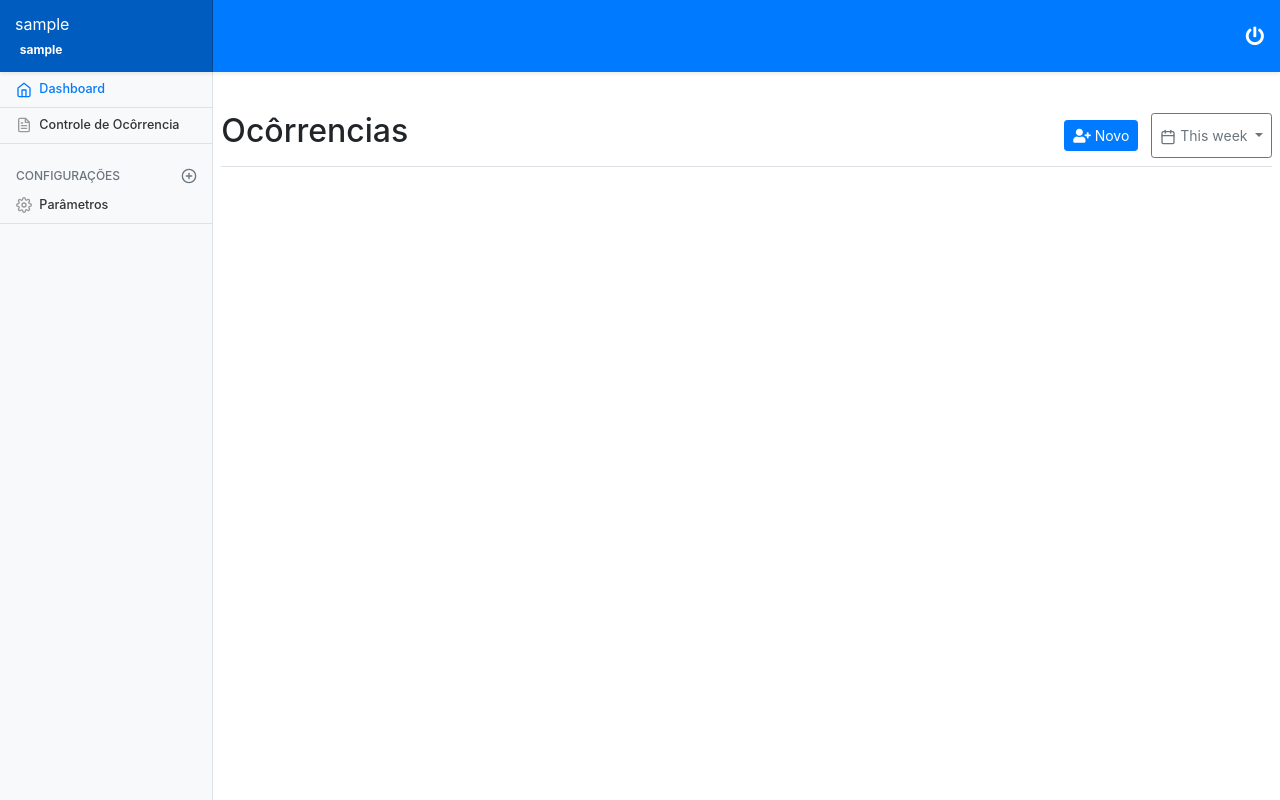
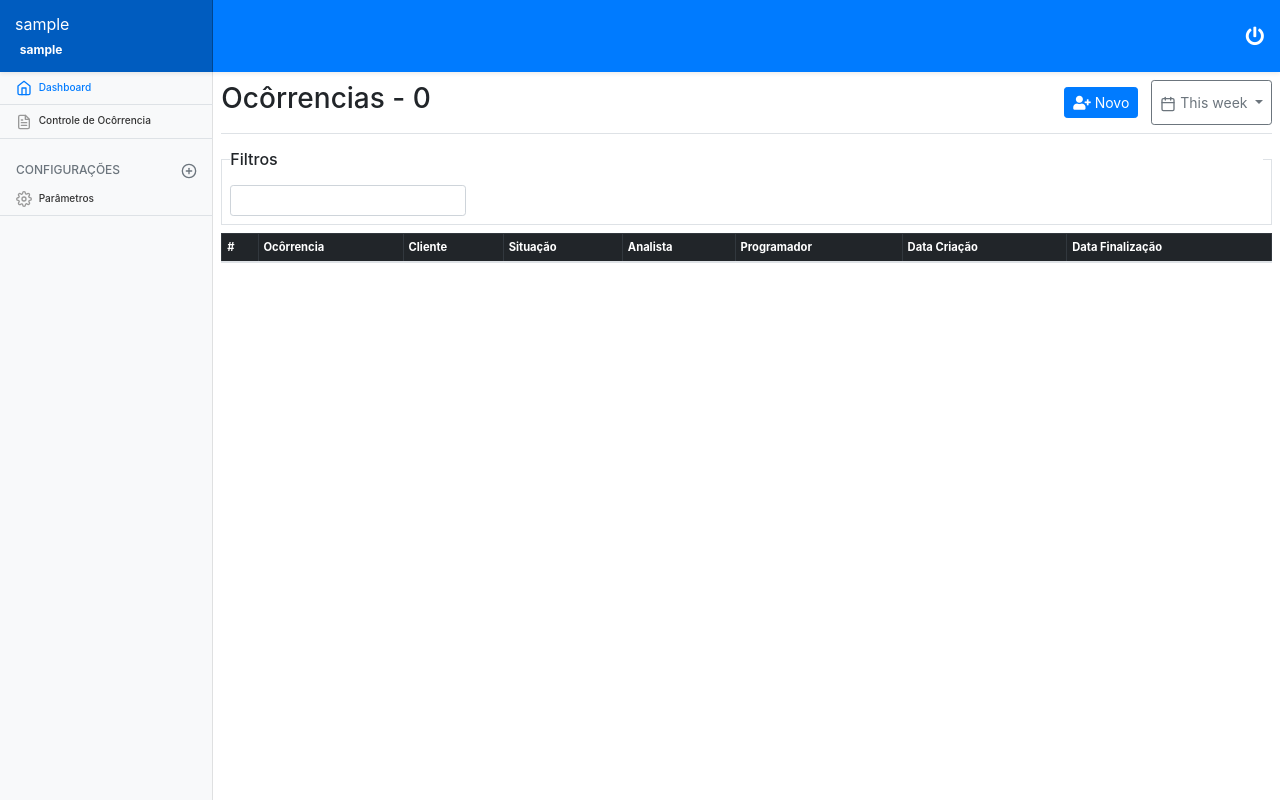
Before and after one commit to jppmainini/controle, a PHP site: page /index.php?link=ocorrencias in a window 1280 px wide. Run offline with PHP 8.4, Linux system fonts and the light colour scheme; the visitor is signed in with stand-in values (Sample User, id 1); tables that the repository leaves empty or names only in its code hold one stand-in row (values such as "Sample post"); lists and menus that the app fills with data are empty; some libraries are stand-ins or nearby versions.

Commit message:
'dellasta'

```diff
--- a/forms/controle_ocorrencias/listar_ocorrencias.php
+++ b/forms/controle_ocorrencias/listar_ocorrencias.php
@@ -1,15 +1,16 @@
 <?php
 $query = "select ocorrencias.ocor_id, ocorrencias.ocor_cliente, ocorrencias.ocor_analista, ocorrencias.ocor_programador,
-            ocorrencias.ocor_situacao, ocorrencias.ocor_solicitacao, ocorrencias.ocor_datacriacao, usuarios.userid, usuarios.usernome
+            ocorrencias.ocor_situacao, ocorrencias.ocor_solicitacao, ocorrencias.ocor_datacriacao,ocor_datafinalizacao  , usuarios.userid, usuarios.usernome
             from ocorrencias
             inner join usuarios
-            on ocorrencias.ocor_analista = usuarios.userid";
+            on ocorrencias.ocor_analista = usuarios.userid order by ocorrencias.ocor_id";
 $result = mysqli_query($dbConect, $query);
+$totalOcorrencias = mysqli_num_rows($result);
 
 ?>
 
 <div class="d-flex justify-content-between flex-wrap flex-md-nowrap align-items-center pt-3 pb-2 mb-1 border-bottom ">
-    <h1 class="h2">Ocôrrencias</h1>
+    <h1 class="h3">Ocôrrencias - <?php echo $totalOcorrencias ?></h1>
     <div class="btn-toolbar mb-1 mb-md-0">
         <div class="btn mr-0">
             <a href="index.php?link=nova-ocorrencia"><button class="btn btn-sm btn-primary" name="nova-ocorrencia"><i class="fas fa-user-plus"></i> Novo</button></a>
@@ -31,12 +32,25 @@ $result = mysqli_query($dbConect, $query);
 </p>
 
 
-<?php while ($linhas = mysqli_fetch_array($result)){ ?>
-    <div class="mt-4">
+<?php while ($linhas = mysqli_fetch_array($result)){
+    if($linhas['ocor_situacao'] == '1'){
+        $linhas['ocor_situacao'] = 'Testar';
+        $corStatus = 'alert-primary';
+    }
+    if($linhas['ocor_situacao'] == '2'){
+        $linhas['ocor_situacao'] = 'Analisar';
+        $corStatus = 'alert-warning';
+    }
+    if($linhas['ocor_situacao'] == '3'){
+        $linhas['ocor_situacao'] = 'Programar';
+        $corStatus = 'alert-danger';
+    }
+    ?>
+    <div class="mt-4 small">
         <div class="card">
-            <div class="card-header alert-info">
+            <div class="card-header <?php echo $corStatus ?>">
                 <div class="row">
-                    <div class="col-3">
+                    <div class="col-2">
                         Ocôrrencia: <strong><?php echo $linhas['ocor_id']?></strong>
                     </div>
                     <div class="col-6">
@@ -64,24 +78,24 @@ $result = mysqli_query($dbConect, $query);
                         <strong>Programador: </strong><?php echo $linhas['usernome']?>
                     </div>
                     <div class="col-6">
-                        <strong>Finalizado: </strong><?php echo $linhas['ocor_datafinalizacao']?>
+                        <strong>Finalizado: </strong><?php echo $linhas['ocor_datafinalizacao'] ?>
                     </div>
                 </div>
                 <h1 class="h5 font-weight-bold mt-2">Solicitação:</h1>
                     <?php echo "<p>".nl2br($linhas['ocor_solicitacao'])."</p>"?>
             </div>
             <div class="card-footer">
-                <div class="d-flex">
-                    <div class="btn-group">
-                        <button type="button" class="btn btn-secondary btn-sm" ><i class="far fa-folder-open"></i> Abrir</button>
-                        <button type="button" class="btn btn-secondary btn-sm dropdown-toggle dropdown-toggle-split" id="dropdownMenuReference" data-toggle="dropdown" aria-haspopup="true" aria-expanded="false" data-reference="parent">
-                            <span class="sr-only">Toggle Dropdown</span>
-                        </button>
-                        <div class="dropdown-menu" aria-labelledby="dropdownMenuReference">
-                            <a class="dropdown-item text-primary font-weight-bold" href="index.php?link=editar-ocorrencia&id=<?php echo $linhas['ocor_id']?>">Editar</a>
-                            <div class="dropdown-divider"></div>
-                            <a class="dropdown-item text-danger font-weight-bold" onclick="deleteOcorrenciaInd(<?php echo $linhas['ocor_id']?>)" style="cursor: pointer">Excluir</a>
-                        </div>
+                <div class="btn-group">
+                    <button class="btn btn-secondary btn-sm" type="button">
+                        <i class="far fa-folder-open"></i> Abrir
+                    </button>
+                    <button type="button" class="btn btn-sm btn-secondary dropdown-toggle dropdown-toggle-split" data-toggle="dropdown" aria-haspopup="true" aria-expanded="false">
+                        <span class="sr-only">Toggle Dropdown</span>
+                    </button>
+                    <div class="dropdown-menu">
+                        <a class="dropdown-item small text-primary font-weight-bold" href="index.php?link=editar-ocorrencia&id=<?php echo $linhas['ocor_id']?>">Editar</a>
+                        <div class="dropdown-divider"></div>
+                        <a class="dropdown-item small text-danger font-weight-bold" onclick="deleteOcorrenciaInd(<?php echo $linhas['ocor_id']?>)" style="cursor: pointer">Excluir</a>
                     </div>
                 </div>
             </div>
--- /dev/null
+++ b/forms/controle_ocorrencias/listar_ocorrencias_lista.php
@@ -0,0 +1,105 @@
+<?php
+$query = "select ocorrencias.ocor_id, ocorrencias.ocor_cliente, ocorrencias.ocor_analista, ocorrencias.ocor_programador,
+            ocorrencias.ocor_situacao, ocorrencias.ocor_solicitacao, ocorrencias.ocor_datacriacao,ocor_datafinalizacao  , usuarios.userid, usuarios.usernome
+            from ocorrencias
+            inner join usuarios
+            on ocorrencias.ocor_analista = usuarios.userid order by ocorrencias.ocor_id";
+$result = mysqli_query($dbConect, $query);
+$totalOcorrencias = mysqli_num_rows($result);
+
+?>
+
+<div class="d-flex justify-content-between flex-wrap flex-md-nowrap align-items-center pt-3 pb-2 mb-1 border-bottom ">
+    <h1 class="h3">Ocôrrencias - <?php echo $totalOcorrencias ?></h1>
+    <div class="btn-toolbar mb-1 mb-md-0">
+        <div class="btn mr-0">
+            <a href="index.php?link=nova-ocorrencia"><button class="btn btn-sm btn-primary" name="nova-ocorrencia"><i class="fas fa-user-plus"></i> Novo</button></a>
+        </div>
+        <button class="btn btn-sm btn-outline-secondary dropdown-toggle pt-1">
+            <span data-feather="calendar"></span>
+            This week
+        </button>
+    </div>
+</div>
+<p>
+    <?php
+    if(isset($_SESSION['cad-ocor-sucess'])){//isset mandar imprimir
+        echo $_SESSION['cad-ocor-sucess']; //echo imprimir
+        unset($_SESSION['cad-ocor-sucess']); //unset destoi a variavel
+    }
+    ?>
+</p>
+<div>
+    <fieldset class="border mb-2 p-2">
+        <legend class="h6">Filtros</legend>
+        <div class="row">
+            <div class="col-3">
+                <input type="text" class="form-control form-control-sm">
+
+            </div>
+
+        </div>
+    </fieldset>
+</div>
+
+<div class="table-responsive">
+    <table class="table table-sm table-bordered table-hover table small">
+        <thead class="table-dark">
+            <tr>
+                <!--<th><input type="checkbox" class="m-md-1" name="checkboxall" id="checkboxall"></th>-->
+                <th class="m-md-1">#</th>
+                <th>Ocôrrencia</th>
+                <th>Cliente</th>
+                <th>Situação</th>
+                <th>Analista</th>
+                <th>Programador</th>
+                <th>Data Criação</th>
+                <th>Data Finalização</th>
+            </tr>
+        </thead>
+        <tbody class="resultado">
+
+        <?php while ($linhas = mysqli_fetch_array($result)){
+            if($linhas['ocor_situacao'] == '1'){
+                $linhas['ocor_situacao'] = 'Testar';
+                $corStatus = 'table-primary';
+            }
+            if($linhas['ocor_situacao'] == '2'){
+                $linhas['ocor_situacao'] = 'Analisar';
+                $corStatus = 'table-warning';
+            }
+            if($linhas['ocor_situacao'] == '3'){
+                $linhas['ocor_situacao'] = 'Programar';
+                $corStatus = 'table-success';
+            }
+            ?>
+            <tr class="font-weight-bold <?php echo $corStatus ?>"  id="resultado">
+                <td class="text-center" style="width: 2%"><input type="checkbox" class="checkbox m-md-1 checkboxid" name="userid[]" value="<?php echo $linhas['userid']?>" ></td>
+                <td style="width: 5%"><?php echo $linhas['ocor_id']?></td>
+                <td style="width: 20%"><?php echo $linhas['ocor_cliente']?></td>
+                <td style="width: 5%"><?php echo $linhas['ocor_situacao']?></td>
+                <td style="width: 15%"><?php echo $linhas['usernome']?></td>
+                <td style="width: 15%"><?php echo $linhas['usernome']?></td>
+                <td style="width: 15%"><?php echo $linhas['usernome']?></td>
+                <td>
+                    <div class="btn-group btn-group-sm" role="group" aria-label="...">
+                    <button type="button" class="btn btn-primary btn-sm text-white" data-toggle="modal" data-target="#gridSystemModal<?php echo $linhas['userid']?>" title="Visualizar" ><i class="far fa-eye"></i></button>
+                    <a href='index.php?link=editar-ocorrencia&id=<?php echo $linhas['ocor_id']?>'><button type="button" class="btn btn-warning btn-sm text-white" name="btn-editUsuario" title="Editar" ><i class="far fa-edit"></i></button></a>
+                    <button type="button" class="btn btn-danger btn-sm text-white" title="Excluir" onclick="deleteuser(<?php echo $linhas['userid'];?>)" ><i class="far fa-trash-alt"></i></button>
+                    </div>
+                </td>
+            </tr>
+        <?php } ?>
+        </tbody>
+    </table>
+</div>
+<script>
+    function deleteOcorrenciaInd(del_id) {
+        var resposta = confirm("Deseja realmente excluir essa Ocôrrencia ?");
+        if (resposta == true){
+            window.location.href = "index.php?link=deleta-ocorrencia&del_id="+del_id;
+        }
+    }
+
+
+</script>
--- a/index.php
+++ b/index.php
@@ -52,7 +52,7 @@ include_once ("kernel/dbconect.php");
         <?php include_once ('navmenulateral.php')?>
 
 
-        <main role="main" class="col-md-9 ml-sm-auto col-lg-10 mt-5 px-2">
+        <main role="main" class="col-md-9 ml-sm-auto col-lg-10 mt-3 px-2">
             <?php
             $link = $_GET["link"];
             // DASHBOARD
@@ -69,7 +69,8 @@ include_once ("kernel/dbconect.php");
 
 
             //OCORRENCIAS
-            $pag['ocorrencias'] = "forms/controle_ocorrencias/listar_ocorrencias.php";
+            //$pag['ocorrencias'] = "forms/controle_ocorrencias/listar_ocorrencias.php";
+            $pag['ocorrencias'] = "forms/controle_ocorrencias/listar_ocorrencias_lista.php";
             $pag['nova-ocorrencia'] = "forms/controle_ocorrencias/ocorrencias.php";
             $pag['editar-ocorrencia'] = "forms/controle_ocorrencias/ocorrencias.php";
             $pag['gravar-ocorrencia'] = "processa/controle_ocorrencias/pro_cad_ocorrencias.php";
--- a/kernel/dbconect.php
+++ b/kernel/dbconect.php
@@ -1,7 +1,7 @@
 <?php
 $host = "localhost";         //servidor onde o banco de dados esta hospedado
-//$user = "root";         //usuario do banco de dados
-$user = "jeferson";         //usuario do banco de dados
+$user = "root";         //usuario do banco de dados
+//$user = "jeferson";         //usuario do banco de dados
 $password = "893951";     //senha do banco de dados
 $database = "controle";     //nome da base de dados
 
--- a/navmenulateral.php
+++ b/navmenulateral.php
@@ -1,4 +1,4 @@
-<nav class="col-md-2 d-none d-md-block bg-light sidebar ">
+<nav class="col-md-2 d-none d-md-block bg-light sidebar small">
     <div class="accordion" id="accordionExample">
         <div class="sidebar-sticky">
             <ul class="nav flex-column">
```
Also changed, not shown: forms/controle_ocorrencias/ocorrencias.php (+25 -14 lines), login.php (+4 -4 lines).
